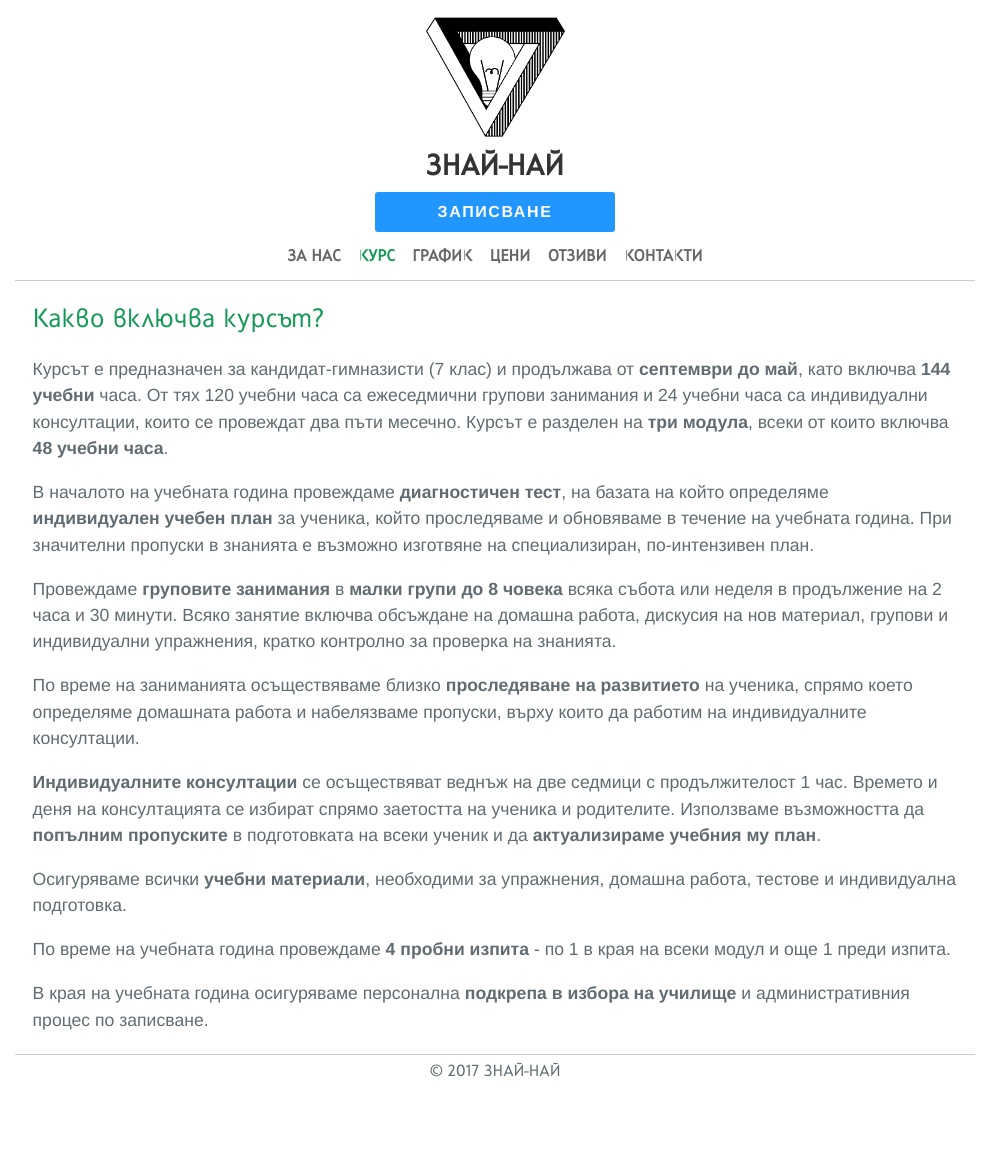
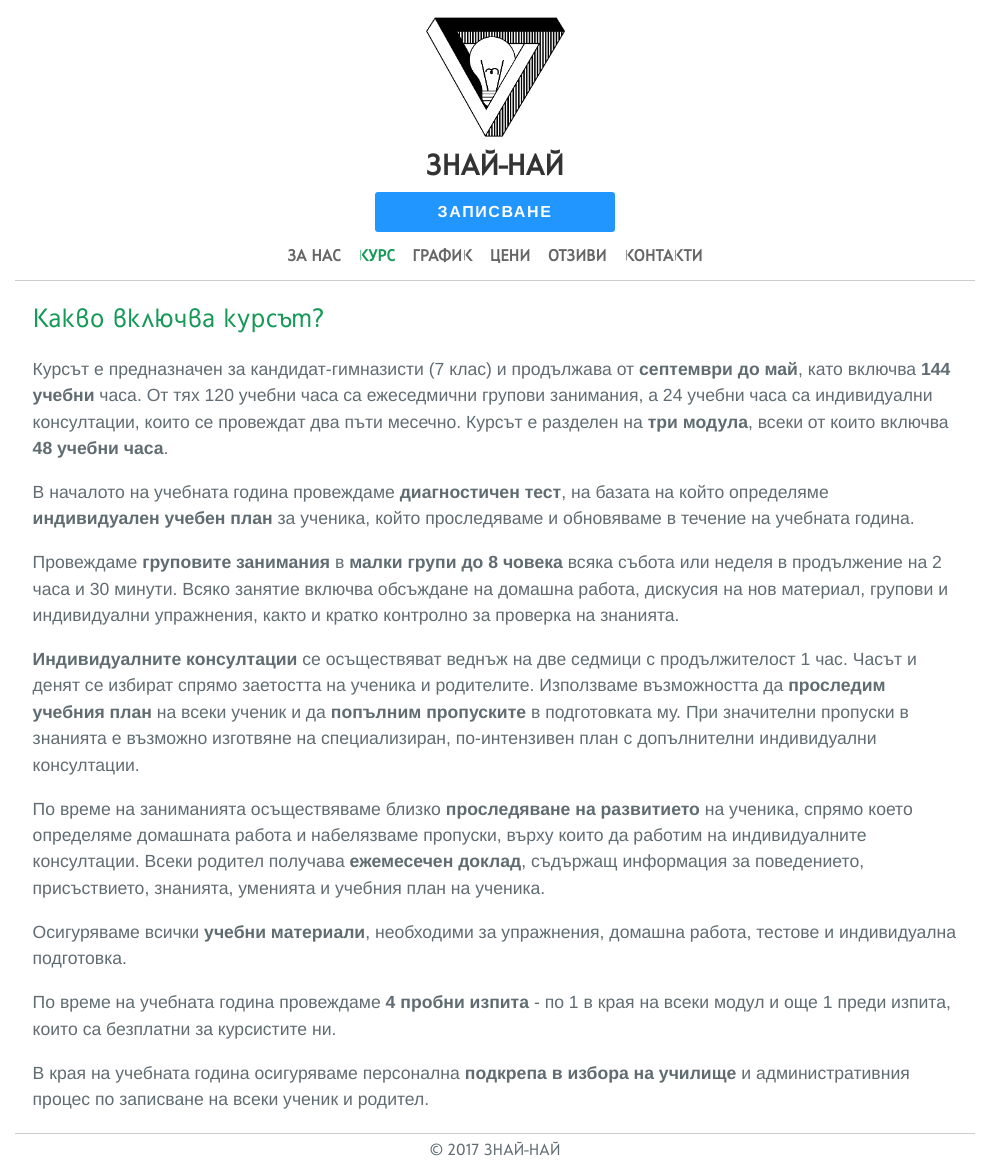
Before and after one commit to znainai/znainai.github.io, a Jekyll site: the page built from _pages/course.md, in a window 1280 px wide. Shown: the whole page, without its empty margins (145-1131 px from the left). Built offline with Jekyll 4.4.1, drawn with Linux system fonts in a browser that asks for light colours; before the commit the page ends 1087 px from its top, so only the background shows below that.

Commit message:
Update course.md

```diff
--- a/_pages/course.md
+++ b/_pages/course.md
@@ -4,18 +4,18 @@ title: Курс
 
 ## Какво включва курсът?
 
-Курсът е предназначен за кандидат-гимназисти (7 клас) и продължава от **септември до май**, като включва **144 учебни** часа. От тях 120 учебни часа са ежеседмични групови занимания и 24 учебни часа са индивидуални консултации, които се провеждат два пъти месечно. Курсът е разделен на **три модула**, всеки от които включва **48 учебни часа**.
+Курсът е предназначен за кандидат-гимназисти (7 клас) и продължава от **септември до май**, като включва **144 учебни** часа. От тях 120 учебни часа са ежеседмични групови занимания, a 24 учебни часа са индивидуални консултации, които се провеждат два пъти месечно. Курсът е разделен на **три модула**, всеки от които включва **48 учебни часа**.
 
-В началото на учебната година провеждаме **диагностичен тест**, на базата на който определяме **индивидуален учебен план** за ученика, който проследяваме и обновяваме в течение на учебната година. При значителни пропуски в знанията е възможно изготвяне на специализиран, по-интензивен план.
+В началото на учебната година провеждаме **диагностичен тест**, на базата на който определяме **индивидуален учебен план** за ученика, който проследяваме и обновяваме в течение на учебната година.
 
-Провеждаме **груповите занимания** в **малки групи до 8 човека** всяка събота или неделя в продължение на 2 часа и 30 минути. Всяко занятие включва обсъждане на домашна работа, дискусия на нов материал, групови и индивидуални упражнения, кратко контролно за проверка на знанията.
+Провеждаме **груповите занимания** в **малки групи до 8 човека** всяка събота или неделя в продължение на 2 часа и 30 минути. Всяко занятие включва обсъждане на домашна работа, дискусия на нов материал, групови и индивидуални упражнения, както и кратко контролно за проверка на знанията.
 
-По време на заниманията осъществяваме близко **проследяване на развитието** на ученика, спрямо което определяме домашната работа и набелязваме пропуски, върху които да работим на индивидуалните консултации.
+**Индивидуалните консултации** се осъществяват веднъж на две седмици с продължителост 1 час. Часът и денят се избират спрямо заетостта на ученика и родителите. Използваме възможността да **проследим учебния план** на всеки ученик и да **попълним пропуските** в подготовката му. При значителни пропуски в знанията е възможно изготвяне на специализиран, по-интензивен план с допълнителни индивидуални консултации.
 
-**Индивидуалните консултации** се осъществяват веднъж на две седмици с продължителост 1 час. Времето и деня на консултацията се избират спрямо заетостта на ученика и родителите. Използваме възможността да **попълним пропуските** в подготовката на всеки ученик и да **актуализираме учебния му план**.
+По време на заниманията осъществяваме близко **проследяване на развитието** на ученика, спрямо което определяме домашната работа и набелязваме пропуски, върху които да работим на индивидуалните консултации. Всеки родител получава **ежемесечен доклад**, съдържащ информация за поведението, присъствието, знанията, уменията и учебния план на ученика.
 
 Осигуряваме всички **учебни материали**, необходими за упражнения, домашна работа, тестове и индивидуална подготовка.
 
-По време на учебната година провеждаме **4 пробни изпита** - по 1 в края на всеки модул и още 1 преди изпита.
+По време на учебната година провеждаме **4 пробни изпита** - по 1 в края на всеки модул и още 1 преди изпита, които са безплатни за курсистите ни.
 
-В края на учебната година осигуряваме персонална **подкрепа в избора на училище** и административния процес по записване.
+В края на учебната година осигуряваме персонална **подкрепа в избора на училище** и административния процес по записване на всеки ученик и родител.
```
